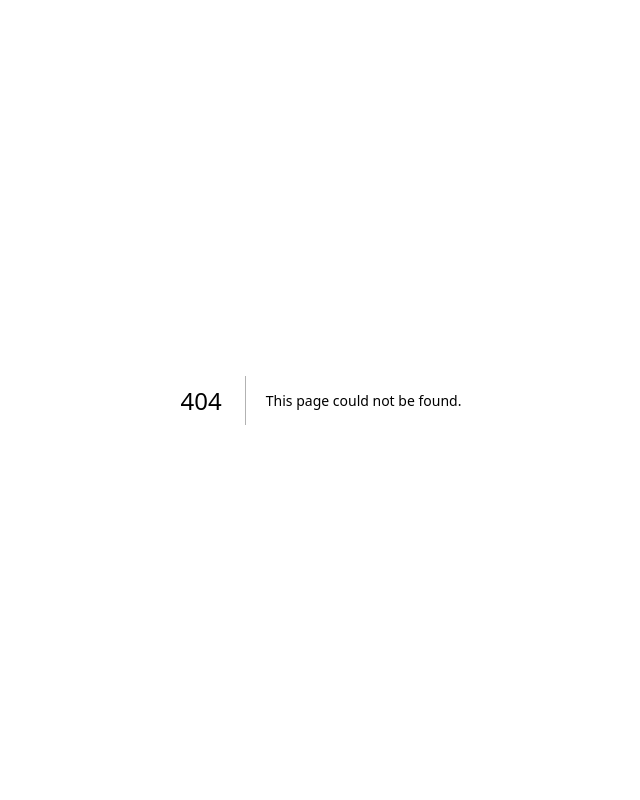
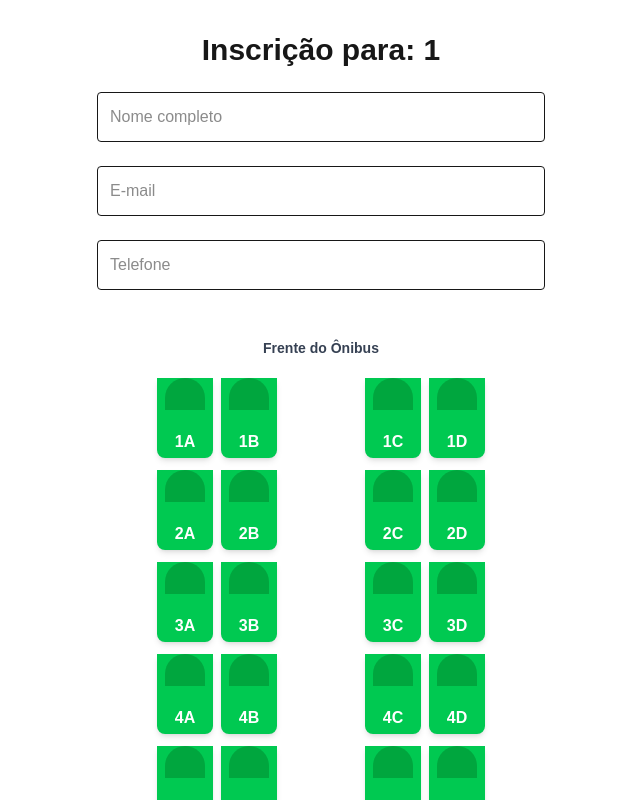
Before and after one commit to marcelohfms/oxenteadventure, a Next.js app: page /inscricao/1 in a window 1280 px wide. Before the commit this address had no page. Shown: the top 800 px of the page, without its empty margins (319-959 px from the left). Built offline with nearby package versions, Linux system fonts and the light colour scheme; no server answers.

Commit message:
Inscrição funcionando

```diff
--- /dev/null
+++ b/src/app/inscricao/[slug]/page.tsx
@@ -0,0 +1,194 @@
+"use client";
+
+import { useEffect, useState } from "react";
+
+const API_URL = "https://script.google.com/macros/s/AKfycby9Kh_wky6abFmqC1emDH7WwtjvDqIYmcIsmsU21TggrRi_H1YLY8WLy2UJKfLotY1m/exec"; // Sua URL da API
+
+interface Reserva {
+  nome: string;
+  email: string;
+  telefone: string;
+  assento: string;
+  viagem: string;
+}
+
+export default function InscricaoViagem({ params }: { params: { slug: string } }) {
+  const [nome, setNome] = useState("");
+  const [email, setEmail] = useState("");
+  const [telefone, setTelefone] = useState("");
+  const [assentoSelecionado, setAssentoSelecionado] = useState("");
+  const [assentosOcupados, setAssentosOcupados] = useState<string[]>([]);
+  const [aceitouTermo, setAceitouTermo] = useState(false);
+
+  useEffect(() => {
+    fetch(API_URL)
+      .then((res) => res.json())
+      .then((data: Reserva[]) => {
+        const ocupados = data
+          .filter((reserva) => reserva.viagem === params.slug)
+          .map((reserva) => reserva.assento);
+        setAssentosOcupados(ocupados);
+      });
+  }, [params.slug]);
+
+  const handleSubmit = async (e: React.FormEvent) => {
+    e.preventDefault();
+
+    if (!aceitouTermo) {
+      alert("Você precisa aceitar o termo de responsabilidade.");
+      return;
+    }
+
+    const formData = new URLSearchParams();
+    formData.append("nome", nome);
+    formData.append("email", email);
+    formData.append("telefone", telefone);
+    formData.append("assento", assentoSelecionado);
+    formData.append("viagem", params.slug);
+
+    try {
+      const response = await fetch(API_URL, {
+        method: "POST",
+        body: formData,
+        headers: {
+          "Content-Type": "application/x-www-form-urlencoded",
+        },
+      });
+
+      if (!response.ok) {
+        throw new Error("Erro ao enviar inscrição.");
+      }
+
+      alert("Inscrição enviada com sucesso! 🚀");
+      window.location.href = "/";
+    } catch (error) {
+      console.error("Erro ao enviar inscrição:", error);
+      alert("Falha ao enviar inscrição. Tente novamente.");
+    }
+  };
+
+  const fileiras = [
+    ["1A", "1B", "1C", "1D"],
+    ["2A", "2B", "2C", "2D"],
+    ["3A", "3B", "3C", "3D"],
+    ["4A", "4B", "4C", "4D"],
+    ["5A", "5B", "5C", "5D"],
+  ];
+
+  return (
+    <div className="min-h-screen p-8 flex flex-col items-center">
+      <h1 className="text-3xl font-bold mb-6">Inscrição para: {params.slug.replace(/-/g, " ")}</h1>
+
+      <form onSubmit={handleSubmit} className="w-full max-w-md flex flex-col gap-6">
+        {/* Formulário de dados */}
+        <input
+          type="text"
+          placeholder="Nome completo"
+          value={nome}
+          onChange={(e) => setNome(e.target.value)}
+          className="p-3 border rounded"
+          required
+        />
+        <input
+          type="email"
+          placeholder="E-mail"
+          value={email}
+          onChange={(e) => setEmail(e.target.value)}
+          className="p-3 border rounded"
+          required
+        />
+        <input
+          type="tel"
+          placeholder="Telefone"
+          value={telefone}
+          onChange={(e) => setTelefone(e.target.value)}
+          className="p-3 border rounded"
+          required
+        />
+
+        {/* Mapa de Assentos */}
+        <div className="flex flex-col items-center gap-3 my-6">
+          <div className="text-sm font-semibold text-gray-700 mb-2">Frente do Ônibus</div>
+
+          {fileiras.map((fileira, idx) => (
+            <div key={idx} className="flex items-center gap-6">
+              {/* Lado esquerdo */}
+              <div className="flex gap-2">
+                {fileira.slice(0, 2).map((assento) => (
+                  <button
+                    key={assento}
+                    type="button"
+                    disabled={assentosOcupados.includes(assento)}
+                    onClick={() => setAssentoSelecionado(assento)}
+                    className={`relative w-14 h-20 flex flex-col items-center justify-end p-1 rounded-b-lg font-bold shadow-md transition-all duration-300 ${
+                      assentosOcupados.includes(assento)
+                        ? "bg-gray-400 cursor-not-allowed text-white"
+                        : assentoSelecionado === assento
+                        ? "bg-orange-600 text-white scale-105"
+                        : "bg-green-500 hover:bg-green-600 text-white"
+                    }`}
+                  >
+                    {/* Encosto da cadeira */}
+                    <div className="absolute top-0 w-10 h-8 bg-green-600 rounded-t-full"></div>
+                    {/* Número do assento */}
+                    <span className="z-10">{assento}</span>
+                  </button>
+                ))}
+              </div>
+
+              {/* Corredor */}
+              <div className="w-10"></div>
+
+              {/* Lado direito */}
+              <div className="flex gap-2">
+                {fileira.slice(2, 4).map((assento) => (
+                  <button
+                    key={assento}
+                    type="button"
+                    disabled={assentosOcupados.includes(assento)}
+                    onClick={() => setAssentoSelecionado(assento)}
+                    className={`relative w-14 h-20 flex flex-col items-center justify-end p-1 rounded-b-lg font-bold shadow-md transition-all duration-300 ${
+                      assentosOcupados.includes(assento)
+                        ? "bg-gray-400 cursor-not-allowed text-white"
+                        : assentoSelecionado === assento
+                        ? "bg-orange-600 text-white scale-105"
+                        : "bg-green-500 hover:bg-green-600 text-white"
+                    }`}
+                  >
+                    {/* Encosto da cadeira */}
+                    <div className="absolute top-0 w-10 h-8 bg-green-600 rounded-t-full"></div>
+                    {/* Número do assento */}
+                    <span className="z-10">{assento}</span>
+                  </button>
+                ))}
+              </div>
+            </div>
+          ))}
+
+          <div className="text-sm font-semibold text-gray-700 mt-4">Fundo do Ônibus</div>
+        </div>
+
+        {/* Aceite do termo */}
+        {assentoSelecionado && (
+          <label className="flex items-center gap-2">
+            <input
+              type="checkbox"
+              checked={aceitouTermo}
+              onChange={(e) => setAceitouTermo(e.target.checked)}
+              required
+            />
+            Aceito o termo de responsabilidade
+          </label>
+        )}
+
+        {/* Botão de enviar */}
+        <button
+          type="submit"
+          className="bg-orange-600 hover:bg-orange-700 text-white font-bold py-3 px-6 rounded-full"
+        >
+          Confirmar Inscrição
+        </button>
+      </form>
+    </div>
+  );
+}
--- a/src/app/page.tsx
+++ b/src/app/page.tsx
@@ -5,10 +5,11 @@ import Footer from "../components/Footer";
 
 export default function Home() {
   const viagens = [
-    { titulo: "Trilha na Mata Atlântica", imagem: "/trilha.png", data: "20/05/2025" },
-    { titulo: "Rapel na Pedra do Baú", imagem: "/rapel.png", data: "28/05/2025" },
-    { titulo: "Exploração de Caverna", imagem: "/caverna.png", data: "05/06/2025" }
+    { slug: "trilha-na-mata-atlantica", titulo: "Trilha na Mata Atlântica", imagem: "/trilha.png", data: "20/05/2025", descricao: "Explore as belezas da Mata Atlântica em uma trilha inesquecível." },
+    { slug: "rapel-na-pedra-do-bau", titulo: "Rapel na Pedra do Baú", imagem: "/rapel.png", data: "28/05/2025", descricao: "Sinta a adrenalina de descer uma das rochas mais incríveis do Brasil." },
+    { slug: "exploracao-de-caverna", titulo: "Exploração de Caverna", imagem: "/caverna.png", data: "05/06/2025", descricao: "Aventure-se nas profundezas e descubra a beleza escondida das cavernas." }
   ];
+
 
   return (
     <div className="flex flex-col min-h-screen">
--- /dev/null
+++ b/src/app/viagem/[slug]/page.tsx
@@ -0,0 +1,35 @@
+import { notFound } from "next/navigation";
+import Link from "next/link"; // Adicionamos a importação do Link aqui
+
+const viagens = [
+  { slug: "trilha-na-mata-atlantica", titulo: "Trilha na Mata Atlântica", imagem: "/trilha.png", data: "20/05/2025", descricao: "Explore as belezas da Mata Atlântica em uma trilha inesquecível." },
+  { slug: "rapel-na-pedra-do-bau", titulo: "Rapel na Pedra do Baú", imagem: "/rapel.png", data: "28/05/2025", descricao: "Sinta a adrenalina de descer uma das rochas mais incríveis do Brasil." },
+  { slug: "exploracao-de-caverna", titulo: "Exploração de Caverna", imagem: "/caverna.png", data: "05/06/2025", descricao: "Aventure-se nas profundezas e descubra a beleza escondida das cavernas." }
+];
+
+export default function DetalhesViagem({ params }: { params: { slug: string } }) {
+  const viagem = viagens.find(v => v.slug === params.slug);
+
+  if (!viagem) {
+    notFound();
+  }
+
+  return (
+    <div className="min-h-screen p-8 flex flex-col items-center gap-6">
+      <h1 className="text-4xl font-bold">{viagem?.titulo}</h1>
+      <img
+        src={viagem?.imagem}
+        alt={viagem?.titulo}
+        className="w-full max-w-2xl rounded-lg shadow-md object-cover"
+      />
+      <p className="text-lg text-center">{viagem?.descricao}</p>
+      <p className="text-md font-semibold">Data: {viagem?.data}</p>
+      <Link
+        href={`/inscricao/${params.slug}`}
+        className="mt-6 bg-orange-600 hover:bg-orange-700 text-white px-6 py-3 rounded-full font-semibold"
+      >
+        Fazer Inscrição
+      </Link>
+    </div>
+  );
+}
--- a/src/components/Banner.tsx
+++ b/src/components/Banner.tsx
@@ -1,22 +1,48 @@
-import { clear } from "console";
-import Image from "next/image";
-
 export default function Banner() {
   return (
-    <section className="relative w-full h-[400px] overflow-hidden">
-      <Image
+    <section style={{ position: 'relative', width: '100%', height: '400px', overflow: 'hidden' }}>
+      <img
         src="/banner.jpg"
         alt="Banner de aventura"
-        fill
-        className="object-cover"
-        priority
+        style={{
+          position: 'absolute',
+          top: 0,
+          left: 0,
+          width: '100%',
+          height: '100%',
+          objectFit: 'cover',
+          zIndex: 0
+        }}
       />
-      <div className="absolute inset-0 bg-black bg-opacity-40"></div>
-      <div className="absolute inset-0 flex flex-col items-center justify-center text-white text-center p-4">
-        <h2 className="text-3xl md:text-5xl font-bold mb-4">Explore Aventuras Inesquecíveis</h2>
+      <div style={{
+        position: 'absolute',
+        inset: 0,
+        backgroundColor: 'rgba(0, 0, 0, 0.4)',
+        zIndex: 1
+      }}></div>
+      <div style={{
+        position: 'relative',
+        zIndex: 2,
+        height: '100%',
+        display: 'flex',
+        flexDirection: 'column',
+        justifyContent: 'center',
+        alignItems: 'center',
+        color: 'white',
+        textAlign: 'center',
+        padding: '1rem'
+      }}>
+        <h2 style={{ fontSize: '2rem', fontWeight: 'bold', marginBottom: '1rem' }}>Explore Aventuras Inesquecíveis</h2>
         <a
           href="#viagens"
-          className="bg-orange-600 hover:bg-orange-700 px-6 py-3 rounded-full font-semibold"
+          style={{
+            backgroundColor: '#ea580c',
+            padding: '0.75rem 1.5rem',
+            borderRadius: '9999px',
+            fontWeight: 'bold',
+            textDecoration: 'none',
+            color: 'white'
+          }}
         >
           Explorar Viagens
         </a>
--- a/src/components/CardViagem.tsx
+++ b/src/components/CardViagem.tsx
@@ -1,3 +1,5 @@
+import Link from "next/link";
+
 interface CardViagemProps {
   titulo: string;
   imagem: string;
@@ -5,13 +7,17 @@ interface CardViagemProps {
 }
 
 export default function CardViagem({ titulo, imagem, data }: CardViagemProps) {
+  const slug = titulo.toLowerCase().replace(/\s+/g, "-").normalize("NFD").replace(/[\u0300-\u036f]/g, "");
+
   return (
-      <div className="bg-white rounded-lg overflow-hidden shadow-lg hover:shadow-2xl transition">
-        <img src={imagem} alt={titulo} className="h-48 w-full object-cover" />
+    <Link href={`/viagem/${slug}`}>
+      <div className="bg-white rounded-lg shadow-md overflow-hidden cursor-pointer transition-transform transform hover:scale-105">
+        <img src={imagem} alt={titulo} className="w-full h-48 object-cover" />
         <div className="p-4">
           <h3 className="text-xl font-bold mb-2">{titulo}</h3>
           <p className="text-gray-600">{data}</p>
         </div>
       </div>
+    </Link>
   );
 }
```
Lines whose indentation alone changed are shown as unchanged.
